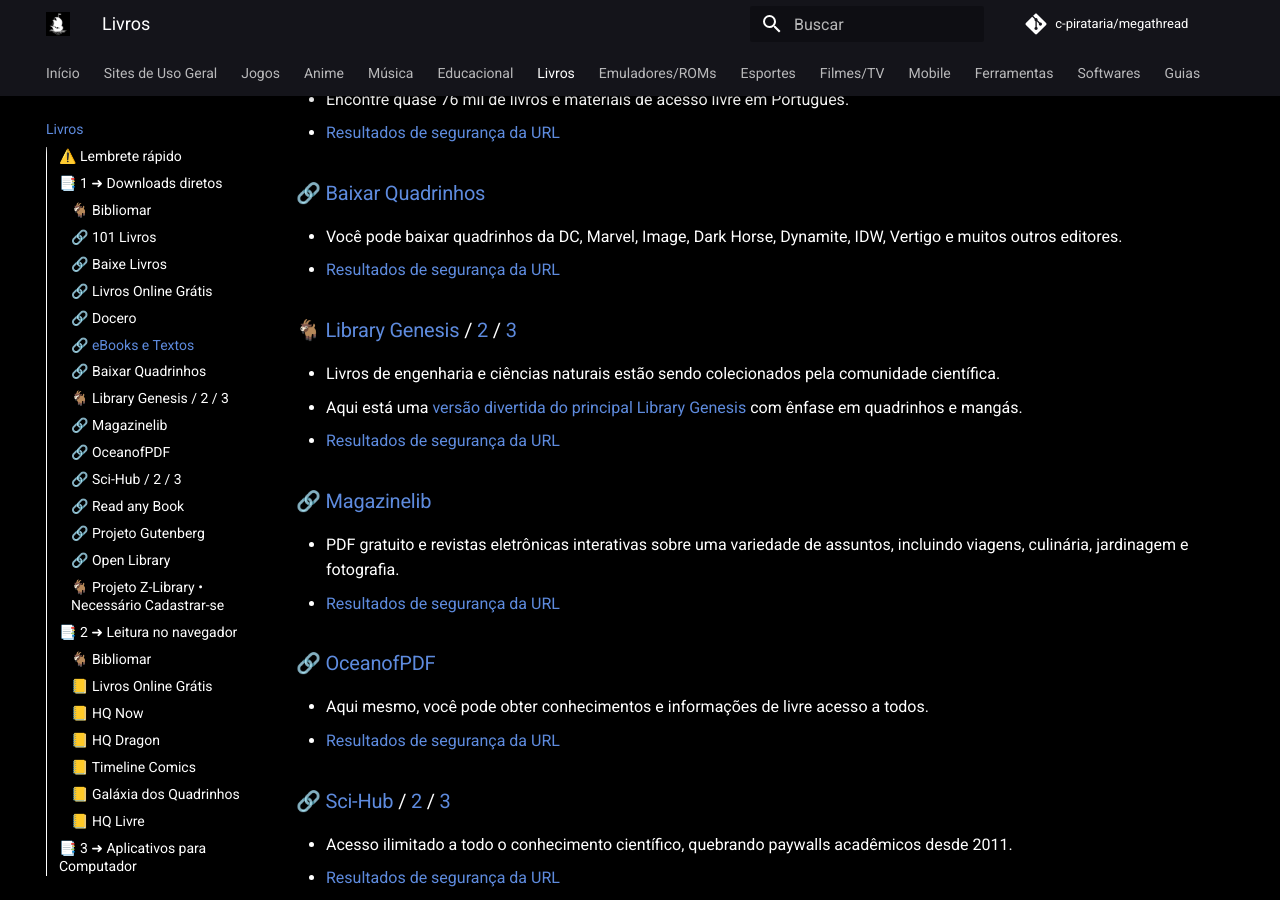
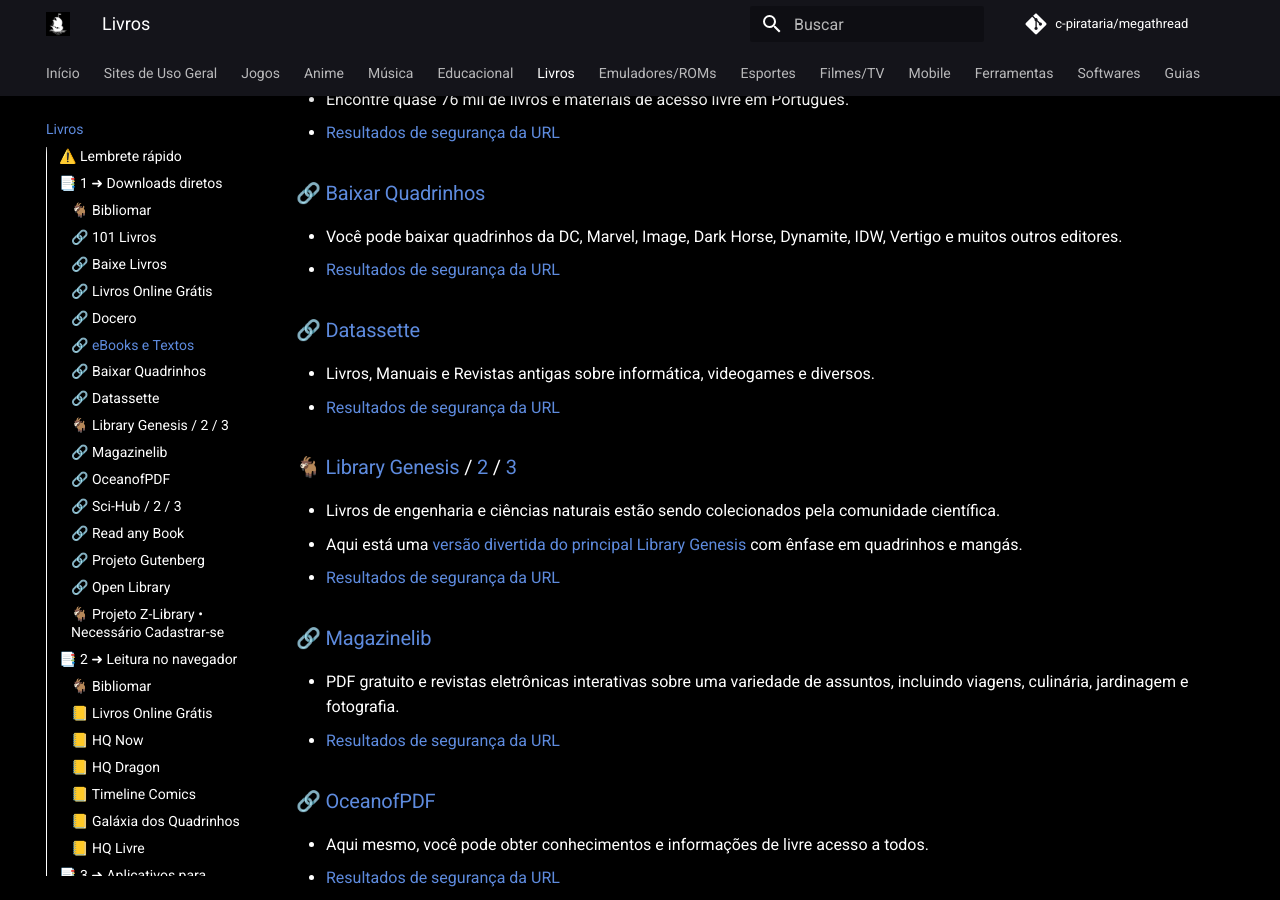
Before and after one commit to piratarialink/megathread_pirata, an MkDocs documentation site: the page built from docs/livros.md, in a window 1280 px wide and 900 px high, scrolled down 1057 px. Built offline with MkDocs 1.6.1 and Material for MkDocs 9.7.7, drawn with Linux system fonts in a browser that asks for light colours; comment, search, counter and statistics services are not loaded.

Commit message:
Update livros.md
adicionando datassette

```diff
--- a/docs/livros.md
+++ b/docs/livros.md
@@ -31,6 +31,10 @@ Livros, como mangás, quadrinhos e romances, são um meio de registro de informa
 ### 🔗 [Baixar Quadrinhos](https://baixarquadrinhos.net/)
 - Você pode baixar quadrinhos da DC, Marvel, Image, Dark Horse, Dynamite, IDW, Vertigo e muitos outros editores.
 - [Resultados de segurança da URL](https://www.urlvoid.com/scan/baixarquadrinhos.net/)
+
+### 🔗 [Datassette](https://datassette.org/)
+- Livros, Manuais e Revistas antigas sobre informática, videogames e diversos.
+- [Resultados de segurança da URL](https://www.urlvoid.com/scan/datassette.org/)
 
 ### 🐐 [Library Genesis](https://libgen.is/) / [2](https://libgen.rs/) / [3](https://libgen.st/)
 - Livros de engenharia e ciências naturais estão sendo colecionados pela comunidade científica.
```
